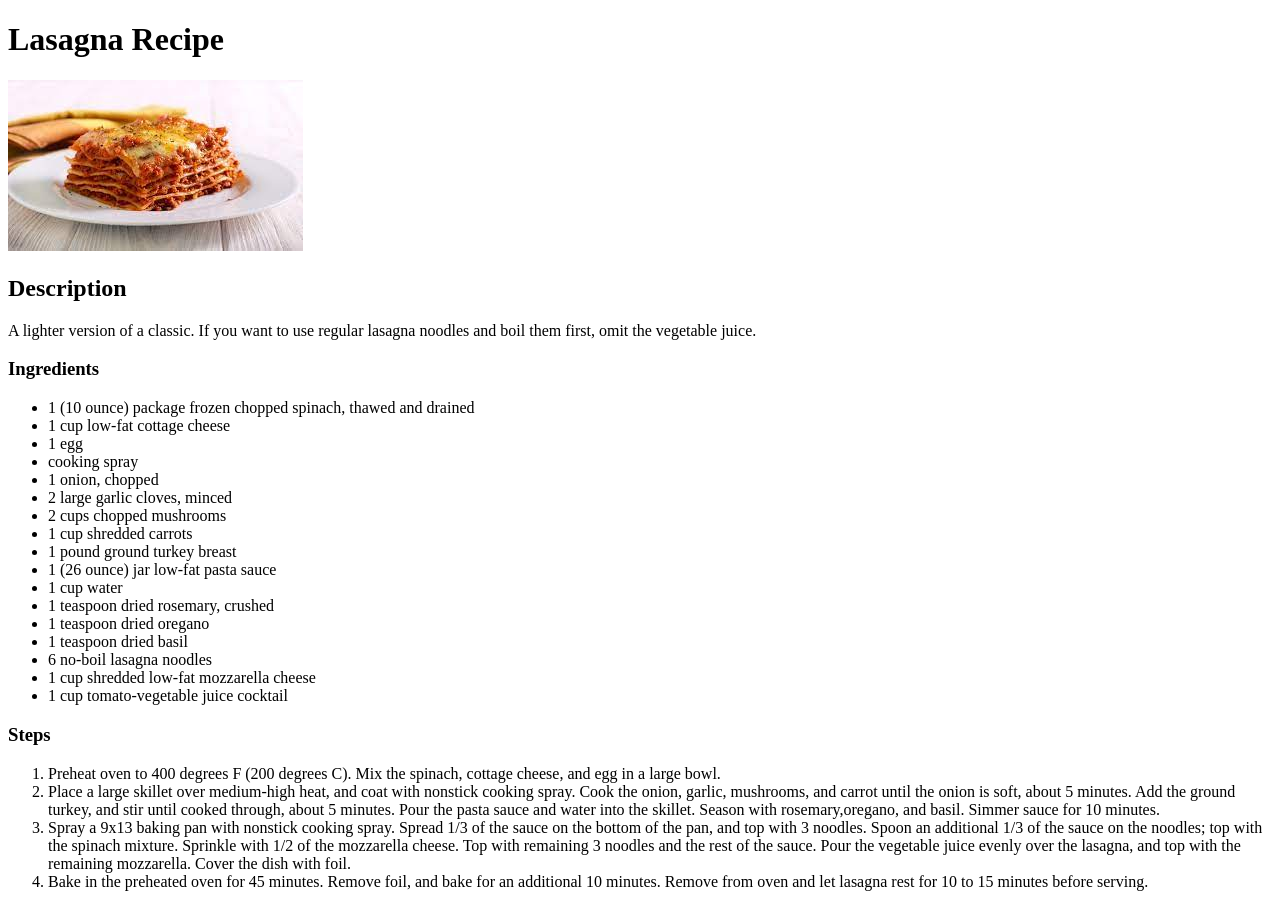
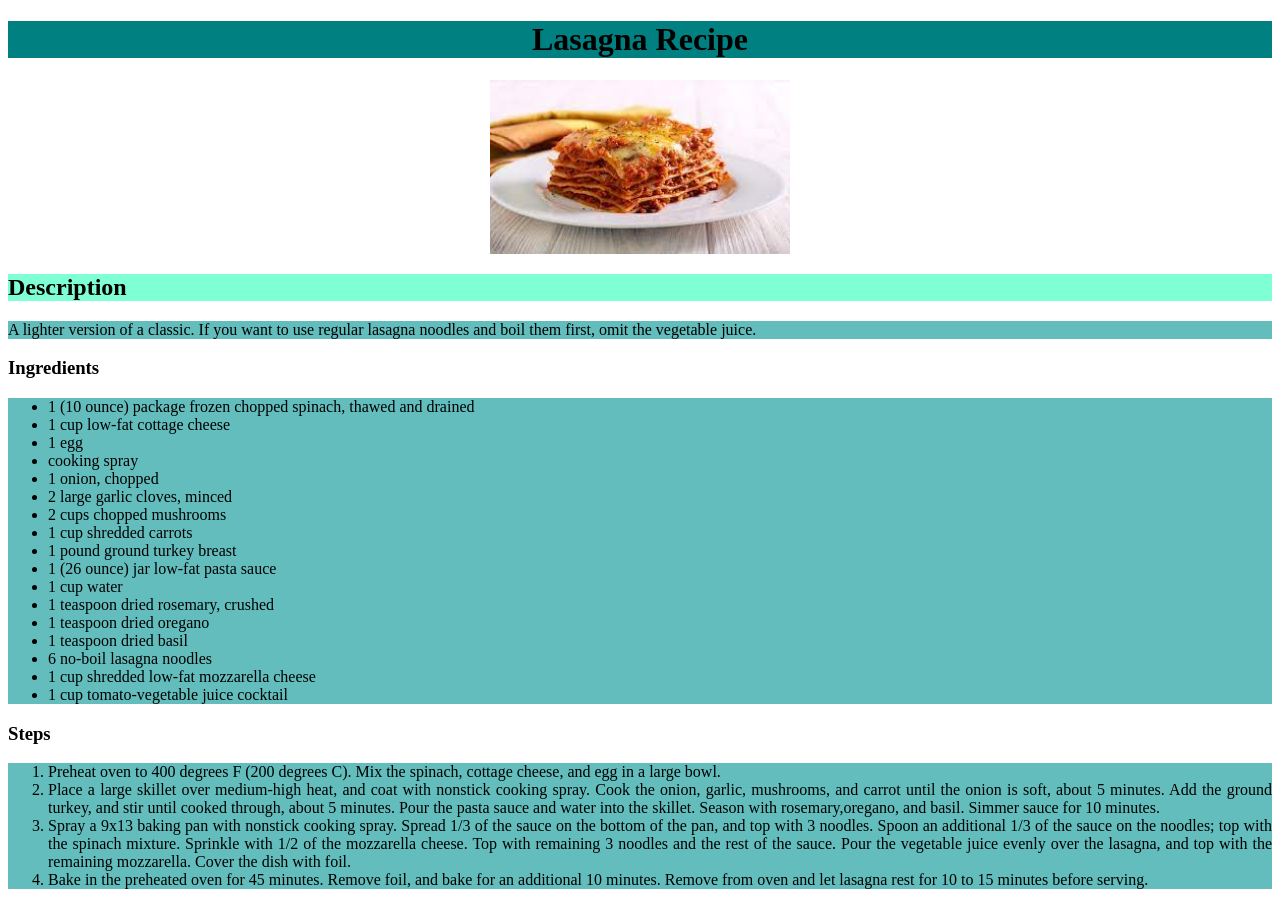
Before and after one commit to Nightandale/odin-recipes, a plain HTML site: page recipes/lasagna.html in a window 1280 px wide. Drawn offline with Linux system fonts and the light colour scheme.

Commit message:
Add shitty css

```diff
--- a/recipes/lasagna.html
+++ b/recipes/lasagna.html
@@ -3,6 +3,7 @@
     <head>
         <meta charset="UTF-8">
         <title>Lasagna Recipe</title>
+        <link rel="stylesheet" href="../styles.css">
     </head>
 
     <body>
--- /dev/null
+++ b/styles.css
@@ -0,0 +1,39 @@
+h1 {
+    background-color: teal;
+    text-align: center;
+}
+
+h2 {
+    background-color: aquamarine;
+}
+
+
+ol {
+    background-color: rgb(99, 189, 189);
+    text-align: justify;
+}
+
+ul {
+
+    background-color: rgb(99, 189, 189);
+
+}
+
+p {
+    background-color: rgb(99, 189, 189);
+    text-align: justify;
+}
+
+img {
+
+    width: 300px;
+    height: auto;
+    display: block;
+    margin-left: auto;
+    margin-right: auto;
+
+}
+.recipes-list {
+
+    font-size: 20px;
+}
```
Also changed, not shown: index.html (+8 -5 lines), recipes/chicken-thigh.html (+1 -0 lines), recipes/filipino-spaghetti.html (+1 -0 lines).
